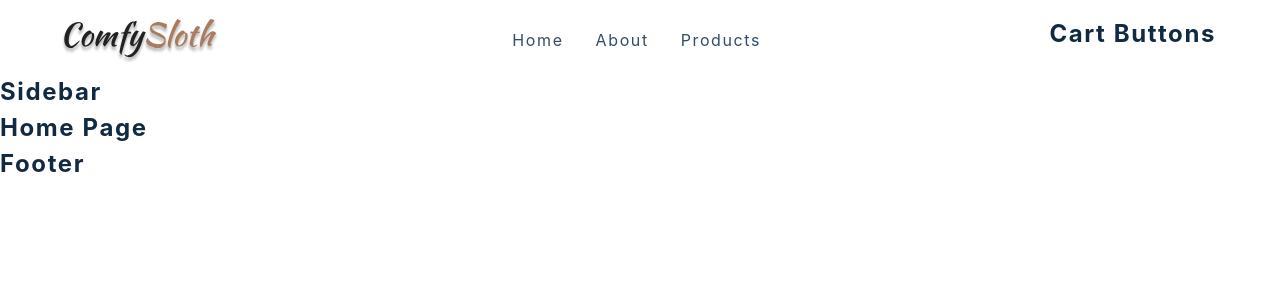
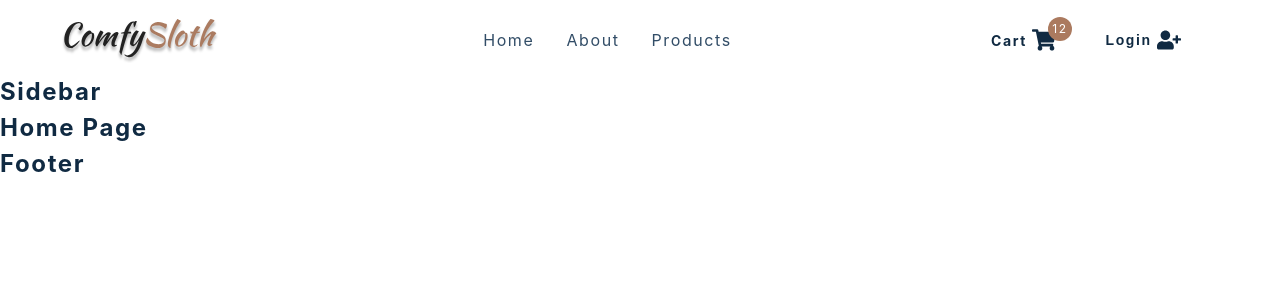
Before and after one commit to truongthanhhai283/React-Tutorial-and-Projects-Course, a React (Create React App) app in the folder e-commerce-project/: page / in a window 1280 px wide. Shown: the top 300 px of the page. Built offline with nearby package versions, Linux system fonts and the light colour scheme; the HTML template or start-up script is replaced by a standard one.

Commit message:
8. Cart Buttons

```diff
--- a/e-commerce-project/src/components/CartButtons.js
+++ b/e-commerce-project/src/components/CartButtons.js
@@ -1,20 +1,37 @@
-import React from 'react'
-import { FaShoppingCart, FaUserMinus, FaUserPlus } from 'react-icons/fa'
-import { Link } from 'react-router-dom'
-import styled from 'styled-components'
-import { useProductsContext } from '../context/products_context'
-import { useCartContext } from '../context/cart_context'
-import { useUserContext } from '../context/user_context'
+import React from "react";
+import { FaShoppingCart, FaUserMinus, FaUserPlus } from "react-icons/fa";
+import { Link } from "react-router-dom";
+import styled from "styled-components";
+import { useProductsContext } from "../context/products_context";
+import { useCartContext } from "../context/cart_context";
+import { useUserContext } from "../context/user_context";
 
 const CartButtons = () => {
-  return <h4>cart buttons </h4>
-}
+  return (
+    <Wrapper className="cart-btn-wrapper">
+      <Link to="/cart" className="cart-btn">
+        <strong> Cart</strong>
+        <span className="cart-container">
+          <FaShoppingCart />
+          <span className="cart-value">12</span>
+        </span>
+      </Link>
+      <button type="button" className="auth-btn">
+        <strong>Login</strong> <FaUserPlus />
+      </button>
+    </Wrapper>
+  );
+};
 
 const Wrapper = styled.div`
   display: grid;
   grid-template-columns: 1fr 1fr;
   align-items: center;
   width: 225px;
+
+  strong {
+    font-size: 14px;
+  }
 
   .cart-btn {
     color: var(--clr-grey-1);
@@ -62,5 +79,5 @@ const Wrapper = styled.div`
       margin-left: 5px;
     }
   }
-`
-export default CartButtons
+`;
+export default CartButtons;
--- a/e-commerce-project/src/components/Navbar.js
+++ b/e-commerce-project/src/components/Navbar.js
@@ -32,6 +32,8 @@ const Nav = () => {
             );
           })}
         </ul>
+
+        {/* add cart button */}
         <CartButtons />
       </div>
     </NavContainer>
```
